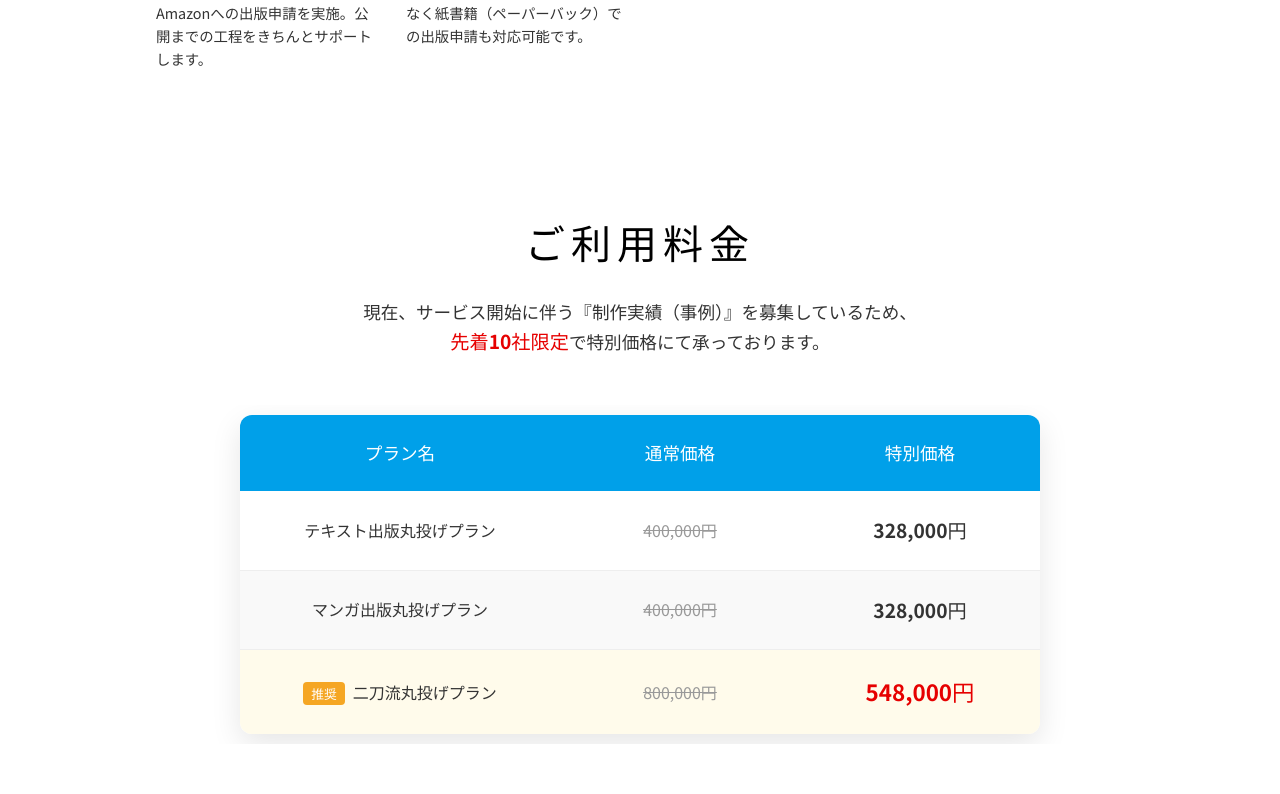
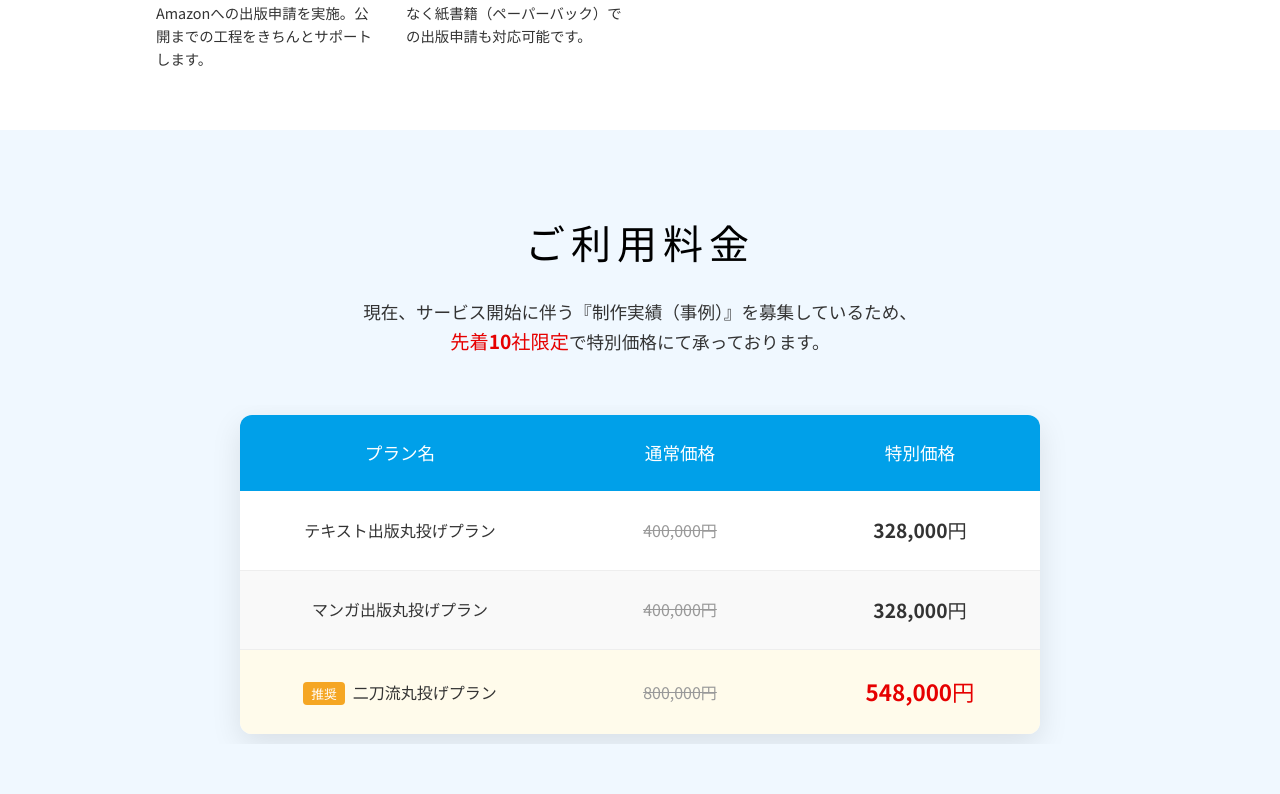
Before and after one commit to rikutoaimanga-max/Kindle-Publishing-Homepage, a React (Vite) app: page / in a window 1280 px wide. Shown: the part 8846-9640 px from the top of the page. Built offline with nearby package versions, Linux system fonts and the light colour scheme.

Commit message:
Design: Change Plans section background to light blue

```diff
--- a/src/components/Plans.jsx
+++ b/src/components/Plans.jsx
@@ -3,7 +3,7 @@ import '../styles/global.css';
 
 const Plans = () => {
     return (
-        <section style={{ backgroundColor: '#fff', padding: '80px 0', color: '#333' }}>
+        <section style={{ backgroundColor: '#f0f8ff', padding: '80px 0', color: '#333' }}>
             <div className="container">
                 <div style={{ textAlign: 'center', marginBottom: '3rem' }}>
                     <h2 className="section-title" style={{ color: '#000', borderBottom: 'none', marginBottom: '1rem' }}>ご利用料金</h2>
```
